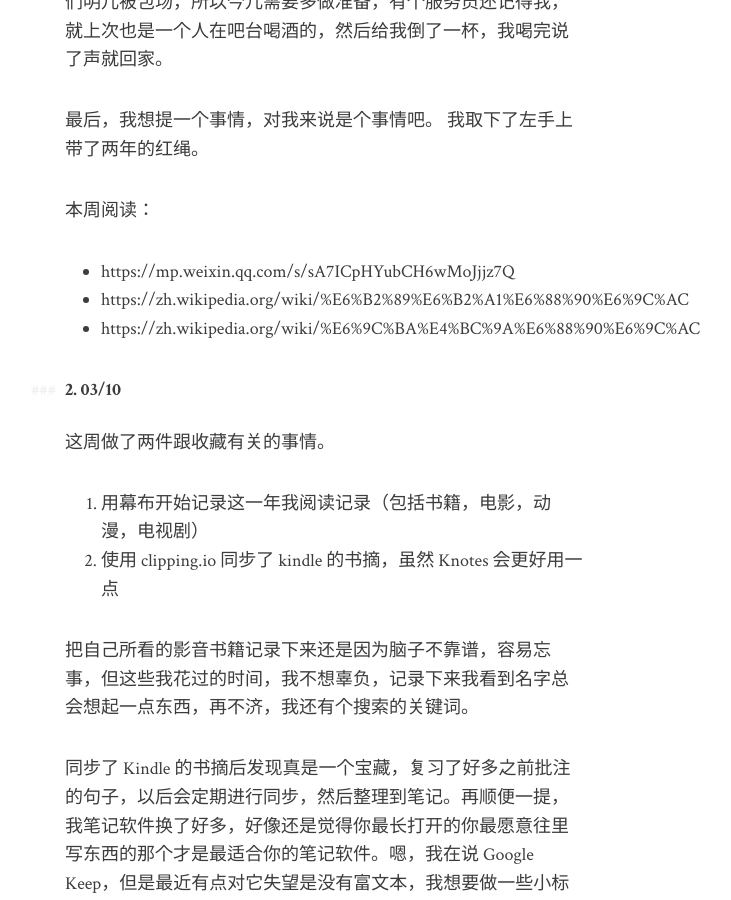
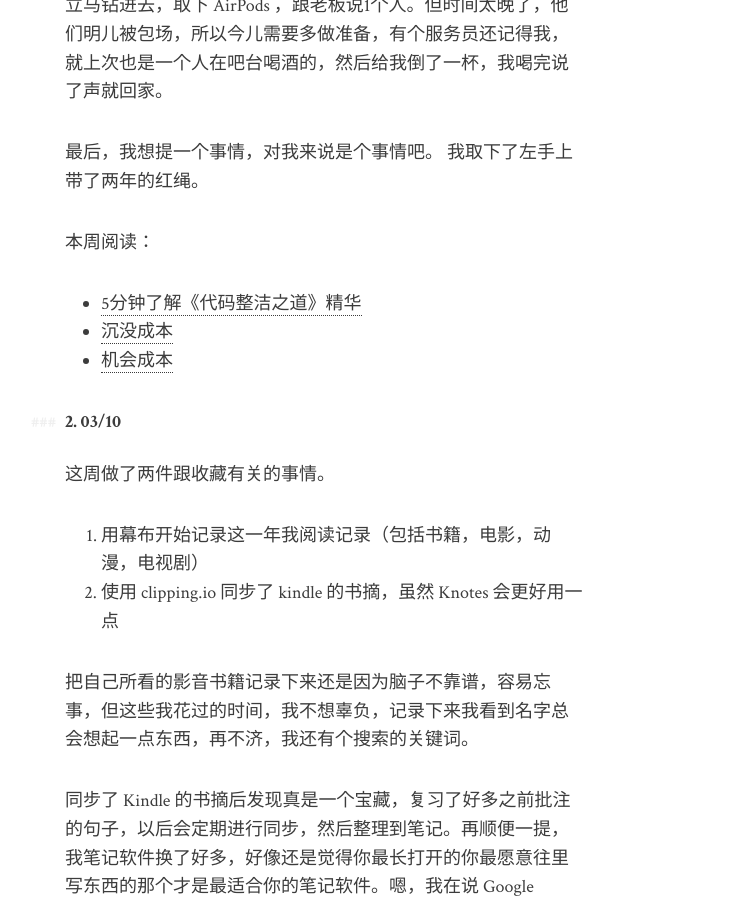
Before and after one commit to xcc3641/xcc3641.github.io, a Jekyll site: the page built from _posts/2019-01-06-quarter-report.md, in a window 1280 px wide and 900 px high, scrolled down 7524 px. Shown: the whole window, without its empty margins (315-1046 px from the left). Built offline with Jekyll 4.4.1, drawn with Linux system fonts in a browser that asks for light colours; some of the changed text lies outside the part shown.

Commit message:
update url

```diff
--- a/_posts/2019-01-06-quarter-report.md
+++ b/_posts/2019-01-06-quarter-report.md
@@ -40,7 +40,8 @@ date: 2019-01-06 17:50:14
 去讲述之后，是一种自我治愈，在过程中复盘关键节点中自己的想法，是一个反思的过程，也是抛出问题的方式。
 
 这周我看到的有意思的东西：
-- https://www.gcores.com/articles/105529
+
+- [日本动画中制服文化的终极学术图鉴](https://www.gcores.com/articles/105529)
 
 这周周末上海的阳光：
 
@@ -108,6 +109,7 @@ date: 2019-01-06 17:50:14
 - 小爱同学，闭嘴
 
 「世界上有太多孤独的人害怕先踏出第一步。」—— 《绿皮书》
+
 下周见。
 
 # 三月
@@ -130,9 +132,9 @@ date: 2019-01-06 17:50:14
 
 本周阅读：
 
-- https://mp.weixin.qq.com/s/sA7ICpHYubCH6wMoJjjz7Q
-- https://zh.wikipedia.org/wiki/%E6%B2%89%E6%B2%A1%E6%88%90%E6%9C%AC
-- https://zh.wikipedia.org/wiki/%E6%9C%BA%E4%BC%9A%E6%88%90%E6%9C%AC
+- [5分钟了解《代码整洁之道》精华](https://mp.weixin.qq.com/s/sA7ICpHYubCH6wMoJjjz7Q)
+- [沉没成本](https://zh.wikipedia.org/wiki/%E6%B2%89%E6%B2%A1%E6%88%90%E6%9C%AC)
+- [机会成本](https://zh.wikipedia.org/wiki/%E6%9C%BA%E4%BC%9A%E6%88%90%E6%9C%AC)
 
 #### 2. 03/10
 
```
Also changed, not shown: other parts of _posts/2019-01-06-quarter-report.md (+3 -3 lines).
